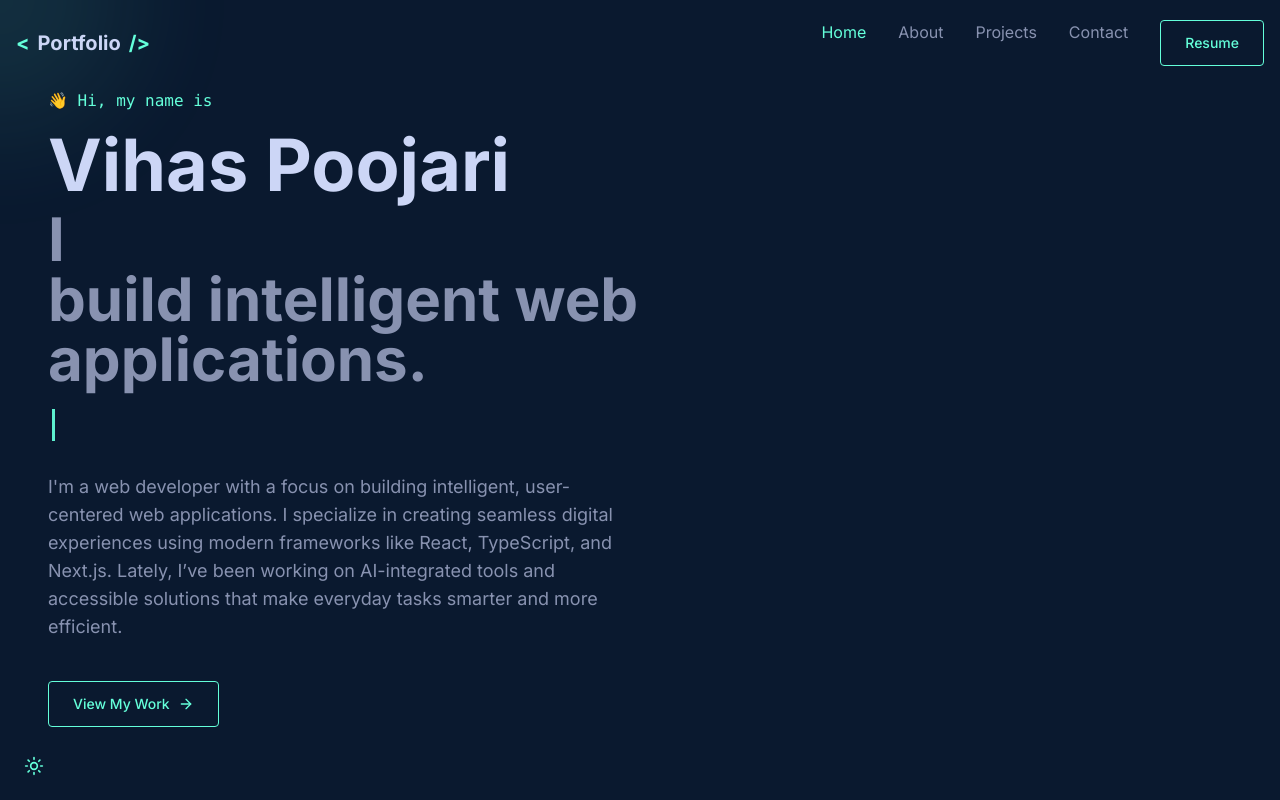
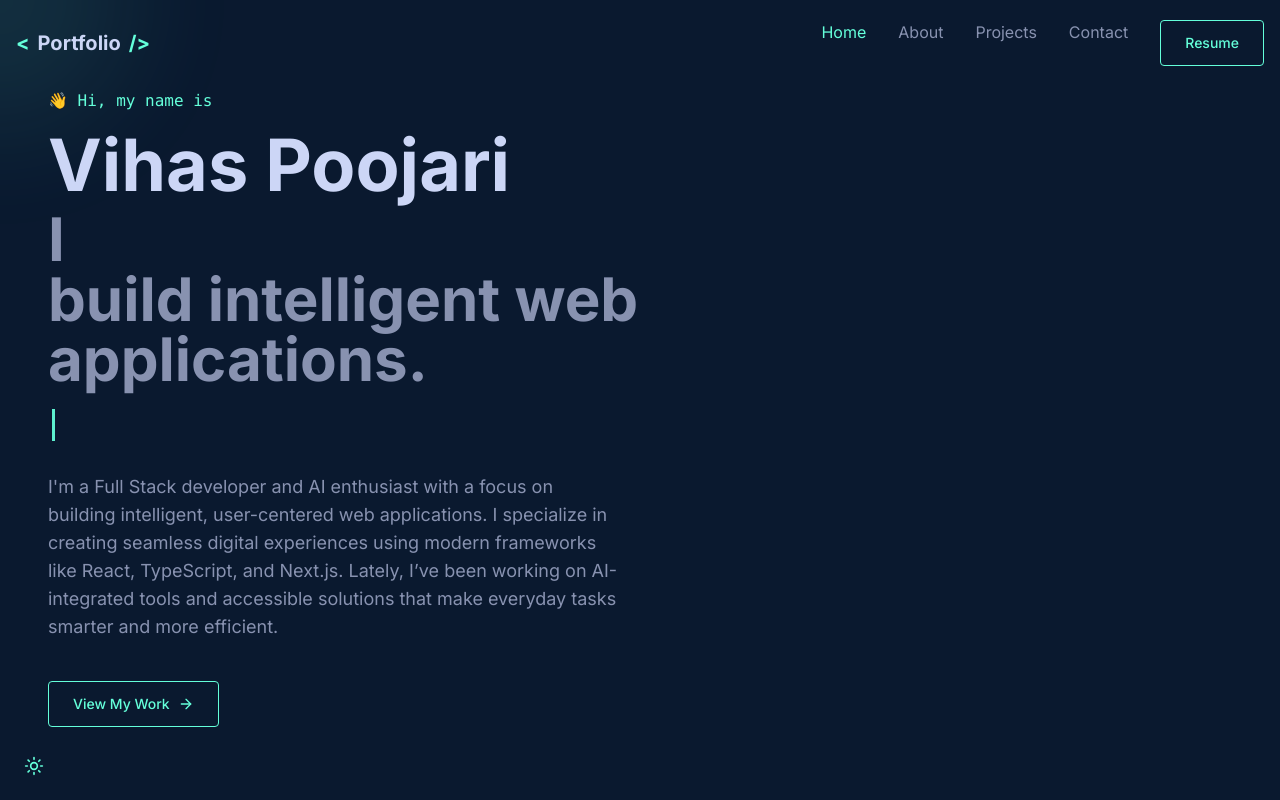
Before and after one commit to Vihas12/chat-portfolio-flow, a React (Vite) app: page / in a window 1280 px wide. Shown: the top 800 px of the page. Built offline with nearby package versions, Linux system fonts and the light colour scheme.

Commit message:
fix: Update introduction in Home component to reflect Full Stack developer and AI enthusiast focus

```diff
--- a/src/pages/Home.tsx
+++ b/src/pages/Home.tsx
@@ -103,7 +103,7 @@ const Home = () => {
               variants={childVariants}
               className="text-portfolio-light mt-6 max-w-xl text-lg"
             >
-              I'm a web developer with a focus on building intelligent, user-centered web applications. I specialize in creating seamless digital experiences using modern frameworks like React, TypeScript, and Next.js. Lately, I’ve been working on AI-integrated tools and accessible solutions that make everyday tasks smarter and more efficient.
+              I'm a Full Stack developer and AI enthusiast with a focus on building intelligent, user-centered web applications. I specialize in creating seamless digital experiences using modern frameworks like React, TypeScript, and Next.js. Lately, I’ve been working on AI-integrated tools and accessible solutions that make everyday tasks smarter and more efficient.
             </motion.p>
             <motion.div variants={childVariants} className="mt-10">
               <Link to="/projects">
```
